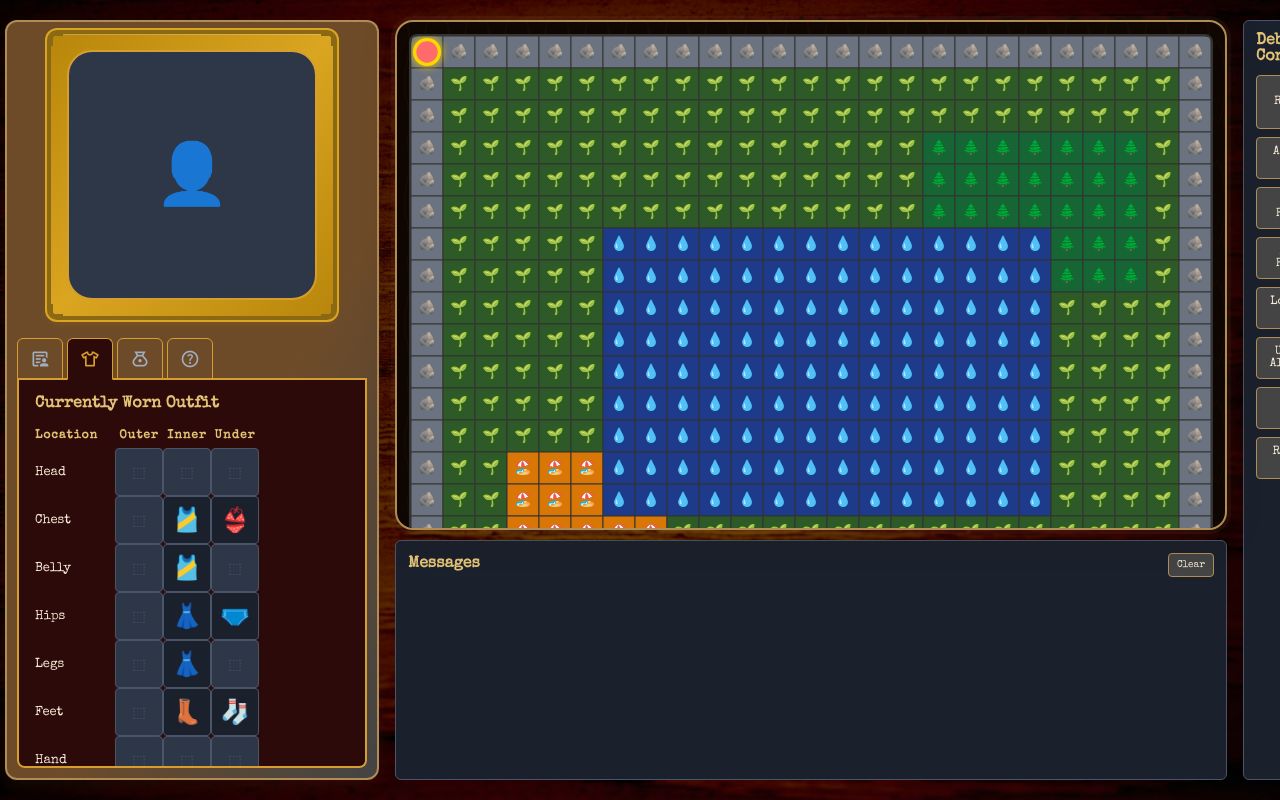
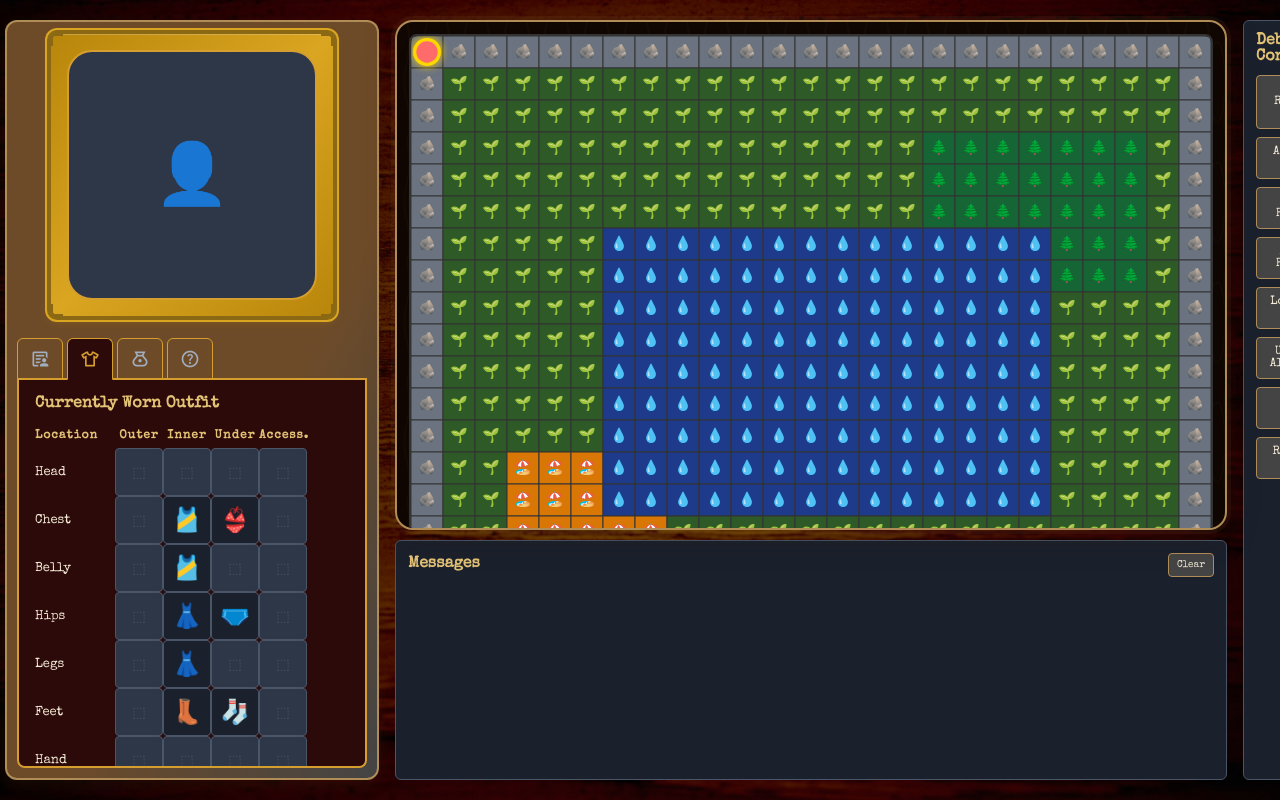
Before and after one commit to charlotte-xie/splarg, a Next.js app: page / in a window 1280 px wide. Both pictures are taken after a click on the button "apparel". Built offline with nearby package versions, Linux system fonts and the light colour scheme; a web font is replaced by a local one.

Commit message:
Add Accessory outfit slot

```diff
--- a/classes/ItemType.ts
+++ b/classes/ItemType.ts
@@ -18,7 +18,8 @@ export const WEAR_TYPES = {
 export const WEAR_LAYERS = {
   outer: 'outer',
   inner: 'inner',
-  under: 'under'
+  under: 'under',
+  acc: 'acc'
 } as const;
 
 export type WearType = typeof WEAR_TYPES[keyof typeof WEAR_TYPES];
--- a/components/Outfit.tsx
+++ b/components/Outfit.tsx
@@ -127,6 +127,7 @@ export default function Outfit({
   let lastOuter=null;
   let lastInner=null;
   let lastUnder=null;
+  let lastAccessory=null;
 
   return (
     <div className="control-panel-grid">
@@ -134,7 +135,7 @@ export default function Outfit({
       {/* The outfit grid */}
       <div style={{
           display: 'grid',
-          gridTemplateColumns: '80px 48px 48px 48px',
+          gridTemplateColumns: '80px 48px 48px 48px 48px',
           gap: '0px',
           alignItems: 'center',
           fontSize: '13px',
@@ -146,6 +147,7 @@ export default function Outfit({
           <h5 style={{textAlign: 'center'}}>Outer</h5>
           <h5 style={{textAlign: 'center'}}>Inner</h5>
           <h5 style={{textAlign: 'center'}}>Under</h5>
+          <h5 style={{textAlign: 'center'}}>Access.</h5>
 
           {/* Equipment rows */}
           {(() => {
```
